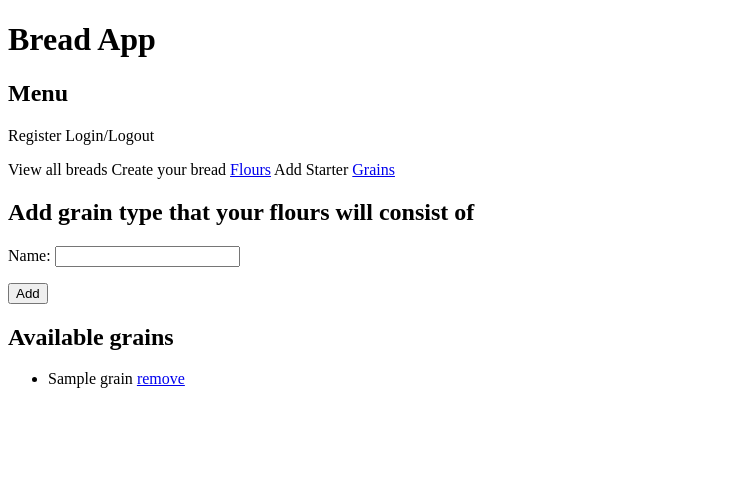
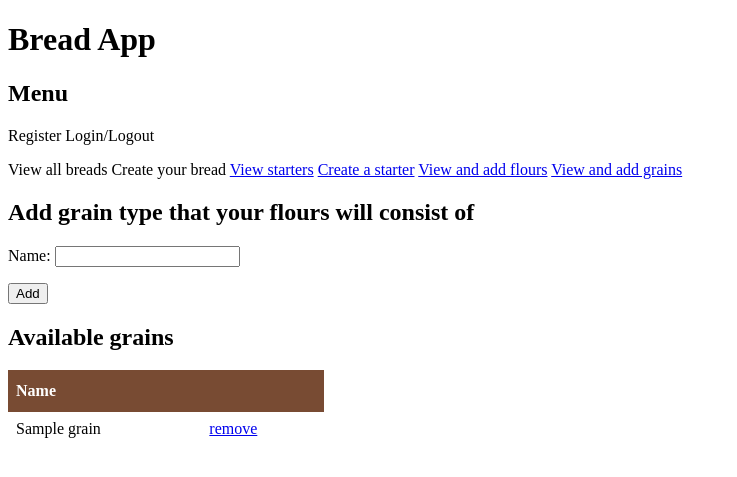
Before and after one commit to lukaszw92/BreadApp, a Django app: page /bread/grain/add_grain/ in a window 1280 px wide. Shown: the top 477 px of the page, without its empty margins (0-737 px from the left). Run offline with Django 3.2, Linux system fonts and the light colour scheme; tables that the repository leaves empty hold one stand-in row (values such as "Sample post").

Commit message:
Finished flour views, Starter views started

```diff
--- a/bread/models.py
+++ b/bread/models.py
@@ -47,6 +47,8 @@ class Flour(models.Model):
     def get_edit_url(self):
         return reverse('edit_flour', args=(self.pk,))
 
+    def __str__(self):
+        return f'{self.name} | {self.brand}'
 
 class Starter(models.Model):
     name = models.CharField(max_length=100)
@@ -54,6 +56,14 @@ class Starter(models.Model):
     water = models.IntegerField()
     flour = models.ManyToManyField('Flour', through='FlourInStarter')
     proofing = models.TimeField(null=True)
+
+
+    def get_delete_url(self):
+        return reverse('remove_starter', args=(self.pk,))
+
+    def get_edit_url(self):
+        return reverse('edit_starter', args=(self.pk,))
+
 
 #   def get_starter_weight(self):
 
@@ -66,5 +76,5 @@ class FlourInBread(models.Model):
 
 class FlourInStarter(models.Model):
     flour = models.ForeignKey(Flour, on_delete=models.CASCADE)
-    starter = models.ForeignKey(Starter, on_delete=models.CASCADE)
+    starter = models.ForeignKey(Starter, on_delete=models.CASCADE, null=True)
     grams = models.IntegerField()
--- a/bread/static/css/style.css
+++ b/bread/static/css/style.css
@@ -1,3 +1,18 @@
-table, th, td {
-  border: 1px solid black;
+table {
+  border-collapse: collapse;
+  width: 100%;
 }
+
+th, td {
+  text-align: left;
+  padding: 8px;
+}
+
+th {
+  padding-top: 12px;
+  padding-bottom: 12px;
+  background-color: #784b33;
+  color: white;
+}
+
+tr:nth-child(even) {background-color: rgba(120, 75, 51, 0.18);}
--- a/bread/urls.py
+++ b/bread/urls.py
@@ -1,15 +1,18 @@
 from django.urls import path
 from bread import views
-from bread.models import Grain
 
 urlpatterns = [
     path("grain/add_grain/", views.AddGrainView.as_view(), name='add_grain'),
-    path("grain/show_grains/", views.ShowGrainsView.as_view(), name='show_grains'),
     path("grain/remove_grain/<int:pk>", views.RemoveGrainView.as_view(), name='remove_grain'),
 
     path("flour/add_flour/", views.AddFlourView.as_view(), name='add_flour'),
-    path("flour/show_flours/", views.AddFlourView.as_view(), name='add_flour'),
     path("flour/remove_flour/<int:pk>", views.RemoveFlourView.as_view(), name='remove_flour'),
     path("flour/edit_flour/<int:pk>", views.EditFlourView.as_view(), name='edit_flour'),
 
+    path("starter/add_starter/", views.AddStarterView.as_view(), name='add_starter'),
+    path("starter/remove_starter/<int:pk>", views.RemoveStarterView.as_view(), name='remove_starter'),
+    path("starter/edit_starter/<int:pk>", views.EditStarterView.as_view(), name='edit_starter'),
+    #path("starter/flour_in_starter/", views.FlourInStarterView.as_view(), name='flour_in_starter'),
+    path("starter/show_starters/", views.ShowStartersView.as_view(), name='show_starters'),
+
 ]
--- a/bread/views.py
+++ b/bread/views.py
@@ -1,9 +1,58 @@
+from django import forms
 from django.shortcuts import render, redirect, reverse
 from django.urls import reverse_lazy
 from django.views import View
 from django.views.generic import CreateView, ListView, DeleteView, UpdateView
 
-from bread.models import Grain, Flour
+from bread.models import Grain, Flour, Starter, FlourInStarter, Bread, FlourInBread
+
+
+"""
+Starter related views
+"""
+
+# class FlourInStarterView(CreateView):
+#     model = FlourInStarter
+#     fields = ['']
+#     success_url = reverse_lazy('add_starter')
+#     template_name = 'starter/flour_in_starter.html'
+
+
+class AddStarterView(CreateView):
+    model = Starter
+    fields = '__all__'
+    success_url = reverse_lazy('show_starters')
+    template_name = 'starter/add_starter.html'
+    widgets = {
+        'name': forms.CheckboxSelectMultiple()
+    }
+
+
+class ShowStartersView(ListView):
+    model = Starter
+    template_name = 'starter/show_starters.html'
+    queryset = Starter.objects.all()
+
+class RemoveStarterView(DeleteView):
+    model = Starter
+    template_name = 'starter/remove_starter.html'
+    success_url = reverse_lazy('add_starter')
+
+
+class EditStarterView(UpdateView):
+    model = Flour
+    fields = '__all__'
+    template_name = 'starter/edit_starter.html'
+    success_url = reverse_lazy('add_starter')
+
+
+
+
+
+
+"""
+Grain related views
+"""
 
 
 class AddGrainView(CreateView):
@@ -17,10 +66,6 @@ class AddGrainView(CreateView):
         context.update({'object_list': Grain.objects.all()})
         return context
 
-class ShowGrainsView(ListView):
-    model = Grain
-    template_name = 'grain/show_grains.html'
-    queryset = Grain.objects.all()
 
 class RemoveGrainView(DeleteView):
     model = Grain
@@ -28,11 +73,16 @@ class RemoveGrainView(DeleteView):
     success_url = reverse_lazy('add_grain')
 
 
+"""
+Flour related views
+"""
+
+
 class AddFlourView(CreateView):
     model = Flour
     fields = '__all__'
     success_url = reverse_lazy('add_flour')
-    template_name = 'add_flour.html'
+    template_name = 'flour/add_flour.html'
 
     def get_context_data(self, **kwargs):
         context = super().get_context_data(**kwargs)
@@ -40,20 +90,14 @@ class AddFlourView(CreateView):
         return context
 
 
-class ShowFloursView(ListView):
-    model = Flour
-    template_name = 'show_flours.html'
-    queryset = Flour.objects.all()
-
-
 class RemoveFlourView(DeleteView):
     model = Flour
-    template_name = 'remove_flour.html'
+    template_name = 'flour/remove_flour.html'
     success_url = reverse_lazy('add_flour')
 
 
 class EditFlourView(UpdateView):
     model = Flour
     fields = '__all__'
-    template_name = 'edit_flour.html'
+    template_name = 'flour/edit_flour.html'
     success_url = reverse_lazy('add_flour')
--- a/templates/show_flours.html
+++ b/templates/flour/show_flours.html
@@ -6,7 +6,7 @@
 
 <thead>
   <tr>
-    <th>name</th> <th>brand</th> <th>grain</th> <th>wholegrain</th> <th>type</th>
+    <th>Name</th> <th>Brand</th> <th>Grain</th> <th>Wholegrain</th> <th>Type</th><th></th><th></th>
   </tr>
 </thead>
 <tbody>
--- a/templates/grain/show_grains.html
+++ b/templates/grain/show_grains.html
@@ -1,14 +1,20 @@
 <h2>Available grains</h2>
 
 
-<ul>
+<table style="width:25%">
+
+<thead>
+  <tr>
+    <th>Name</th><th></th>
+  </tr>
+</thead>
 
     {% for grain in object_list %}
 
-        <li>{{ grain }} <a href="{{grain.get_delete_url}}">remove</a></li>
+        <tr><td>{{ grain }}</td><td><a href="{{grain.get_delete_url}}">remove</a></td></tr>
 
     {% empty %}
     No grains added yet
     {% endfor %}
 
-</ul>
+</table>
--- a/templates/index.html
+++ b/templates/index.html
@@ -22,9 +22,11 @@ Login/Logout
 <p>
 View all breads
 Create your bread
-<a href="{% url 'add_flour' %}">Flours</a>
-Add Starter
-<a href="{% url 'add_grain' %}">Grains</a>
+
+    <a href="{% url 'show_starters' %}">View starters</a>
+    <a href="{% url 'add_starter' %}">Create a starter</a>
+    <a href="{% url 'add_flour' %}">View and add flours</a>
+    <a href="{% url 'add_grain' %}">View and add grains</a>
 
 <p>
 {% block content %}
--- a/templates/add_flour.html
+++ b/templates/starter/flour_in_starter.html
@@ -1,13 +1,11 @@
 {% extends 'index.html' %}
 {% block content %}
-<h2>Add your flour</h2>
+<h2>Select flour and their amouts to be added to starter</h2>
 
 <form method="post">
 {% csrf_token %}
 {{ form.as_p }}
-<input type="submit" value="Add flour to database">
+<input type="submit" value="Continue">
     </form>
 
-{% include 'show_flours.html' %}
-
 {% endblock content %}
```
Also changed, not shown: templates/flour/add_flour.html (added, +13 -0 lines), templates/starter/add_starter.html (added, +13 -0 lines), templates/starter/edit_starter.html (added, +10 -0 lines), templates/starter/remove_starter.html (added, +10 -0 lines), templates/starter/show_starters.html (added, +9 -0 lines), bread/forms.py (added), bread/migrations/0005_auto_20200810_1452.py (added), templates/flour/edit_flour.html (renamed from templates/edit_flour.html), templates/flour/remove_flour.html (renamed from templates/remove_flour.html).
